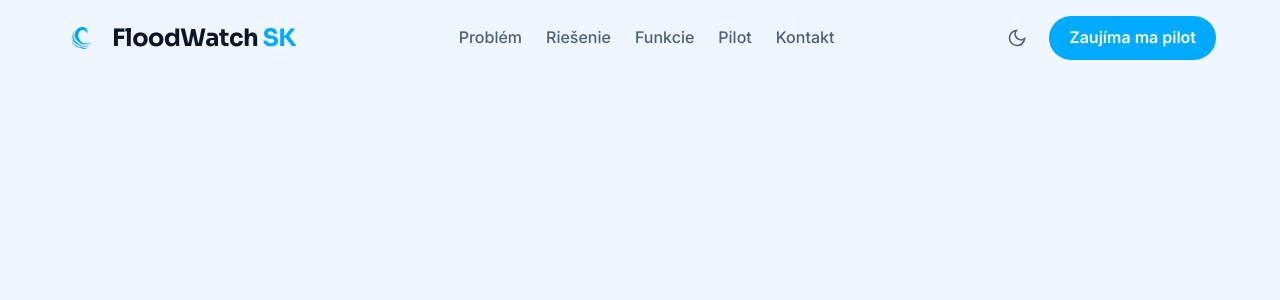
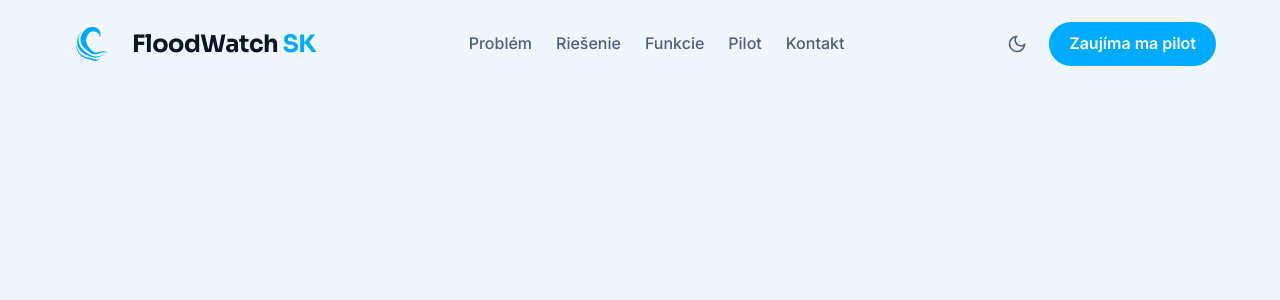
Before and after one commit to ShouTyM/FloodWatchSK_Landing, an Angular app: page / in a window 1280 px wide. Shown: the top 300 px of the page. Built offline with nearby package versions, Linux system fonts and the light colour scheme.

Commit message:
feat: increased logo size

```diff
--- a/src/app/layout/navbar/navbar.html
+++ b/src/app/layout/navbar/navbar.html
@@ -6,8 +6,8 @@
       <img
         src="/logo.svg"
         alt="FloodWatch SK logo"
-        width="36"
-        height="36"
+        width="56"
+        height="56"
         class="navbar__logo-img"
         loading="eager"
       />
--- a/src/app/layout/navbar/navbar.scss
+++ b/src/app/layout/navbar/navbar.scss
@@ -36,8 +36,8 @@
   }
 
   &__logo-img {
-    width: 36px;
-    height: 36px;
+    width: 56px;
+    height: 56px;
     object-fit: contain;
     flex-shrink: 0;
   }
```
